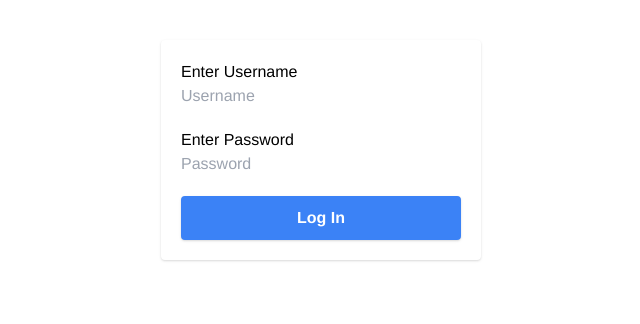
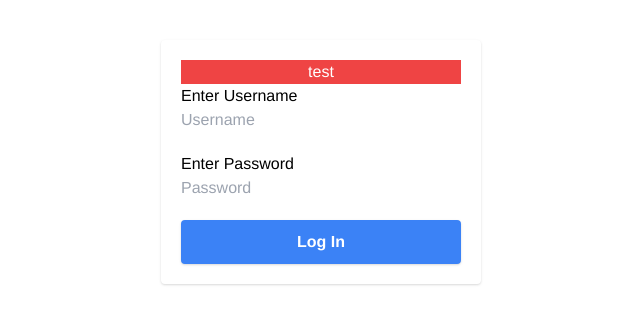
Before and after one commit to Jordan-Skazinski/BillingAppJCTTEK, a React (Create React App) app: page / in a window 1280 px wide. Shown: the part 120-444 px from the top of the page, without its empty margins (319-959 px from the left). Built offline with nearby package versions, Linux system fonts and the light colour scheme.

Commit message:
Added Notification function to loginpage for testing

```diff
--- a/src/App.js
+++ b/src/App.js
@@ -3,6 +3,11 @@ import "./App.css";
 import RecipeCreate from "./RecipeCreate";
 import RecipeList from "./RecipeList";
 import RecipeData from "./RecipeData"
+import LogIn from "./LogIn.js"
+
+
+
+
 
 function App() {
   /*
@@ -10,7 +15,7 @@ function App() {
   the object and turns it into an html table
   */
   const [userNumber, setUserNumber] = useState("0")
-  const [logInState, setLogInState] = useState(true)
+  const [logInState, setLogInState] = useState("0")
   const [recipes, setRecipes] = useState(RecipeData[userNumber]);
 
   //this deletes the recipe by hitting the delete button that is created in RecipeList
@@ -28,47 +33,8 @@ function App() {
 
     <>
     <main>
-    {logInState ? (
-      <div className="flex flex-col justify-center m-4 mt-40 p-5 xl:w-1/4 xl:mx-auto bg-white rounded shadow">
-      <label className="w-1/2" htmlFor="Username">Enter Username</label>
-      <input
-        className="mb-5"
-        type="text"
-        name="Username"
-        id="Username"
-        placeholder="Username"
-        onChange={(e) => setUserNumber(e.target.value)}
-      ></input>
-      <label className="w-1/2" htmlFor="Password">Enter Password</label>
-      <input
-        className="mb-5"
-        type="text"
-        name="Password"
-        id="Password"
-        placeholder="Password"
-        //onChange={() => setUserPassword(e.target.value)}
-      ></input>
-      <button
-        onClick={() => setLogInState(false)}
-        className="
-      bg-blue-500
-      text-white
-      font-bold
-      py-2
-      px-8
-      rounded
-      shadow
-      border-2
-      border-blue-500
-      hover:bg-transparent
-      hover:text-blue-500
-      transition-all
-      duration-300"
-      >
-        Log In
-      </button>
-    </div>
-
+    {logInState === "0" ? (
+      <LogIn setUserNumber={setUserNumber} setLogInState={setLogInState} />
       )
       :
       (
@@ -95,6 +61,15 @@ function App() {
   </main>
   </>
   );
+
+
+
+
+
+
+
 }
 
+
+
 export default App;
--- /dev/null
+++ b/src/LogIn.js
@@ -0,0 +1,89 @@
+import React from "react";
+import "./App.css";
+
+
+let permission = Notification.permission;
+if(permission === "granted") {
+   showNotification();
+} else if(permission === "default"){
+   requestAndShowPermission();
+} else {
+  alert("Use normal alert");
+}
+function showNotification() {
+
+   var title = "Bill due";
+   var body = "Bill due date comeing up!";
+   var notification = new Notification(title, { body });
+   notification.onclick = () => {
+          notification.close();
+          window.parent.focus();
+   }
+}
+function requestAndShowPermission() {
+   Notification.requestPermission(function (permission) {
+      if (permission === "granted") {
+            showNotification();
+      }
+   });
+}
+
+
+function LogIn({setUserNumber, setLogInState}) {
+return(
+    <div className="flex flex-col justify-center m-4 mt-40 p-5 xl:w-1/4 xl:mx-auto bg-white rounded shadow">
+
+
+
+      <button
+      onClick={() => {
+
+        showNotification()
+        console.log("working")
+      }}
+      className=" bg-red-500 text-white hover:bg-green-500">test</button>
+
+
+
+      <label className="w-1/2" htmlFor="Username">Enter Username</label>
+      <input
+        className="mb-5"
+        type="text"
+        name="Username"
+        id="Username"
+        placeholder="Username"
+        onChange={(e) => setUserNumber(e.target.value)}
+      ></input>
+      <label className="w-1/2" htmlFor="Password">Enter Password</label>
+      <input
+        className="mb-5"
+        type="text"
+        name="Password"
+        id="Password"
+        placeholder="Password"
+        //onChange={() => setUserPassword(e.target.value)}
+      ></input>
+      <button
+        onClick={() => setLogInState("1")}
+        className="
+      bg-blue-500
+      text-white
+      font-bold
+      py-2
+      px-8
+      rounded
+      shadow
+      border-2
+      border-blue-500
+      hover:bg-transparent
+      hover:text-blue-500
+      transition-all
+      duration-300"
+      >
+        Log In
+      </button>
+    </div>
+)
+}
+
+export default LogIn
--- a/src/RecipeData.js
+++ b/src/RecipeData.js
@@ -1,4 +1,4 @@
-import PostRecipeData from "./PostRecipe";
+//import PostRecipeData from "./PostRecipe";
 
 
 const RecipeData =
```
